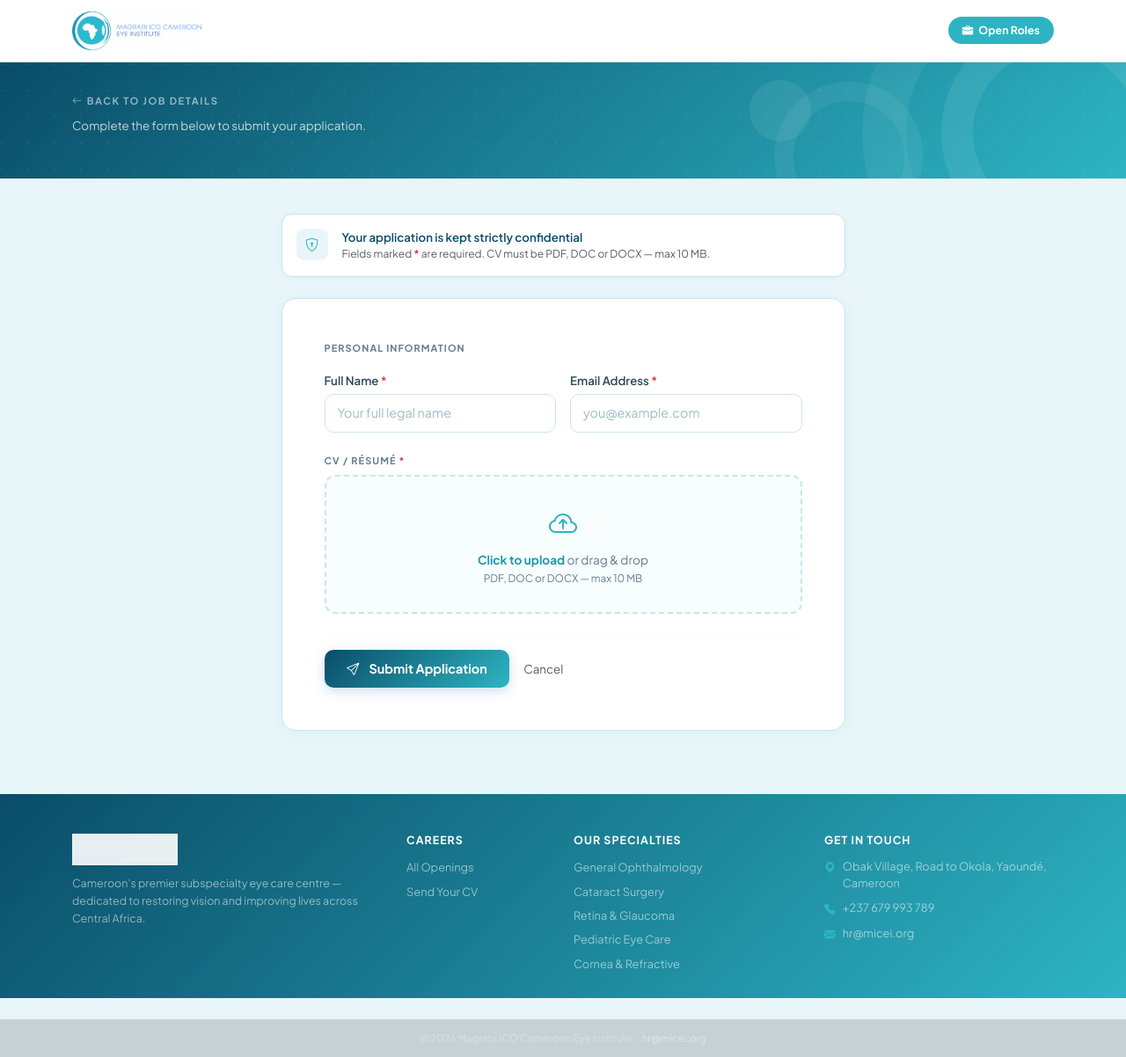
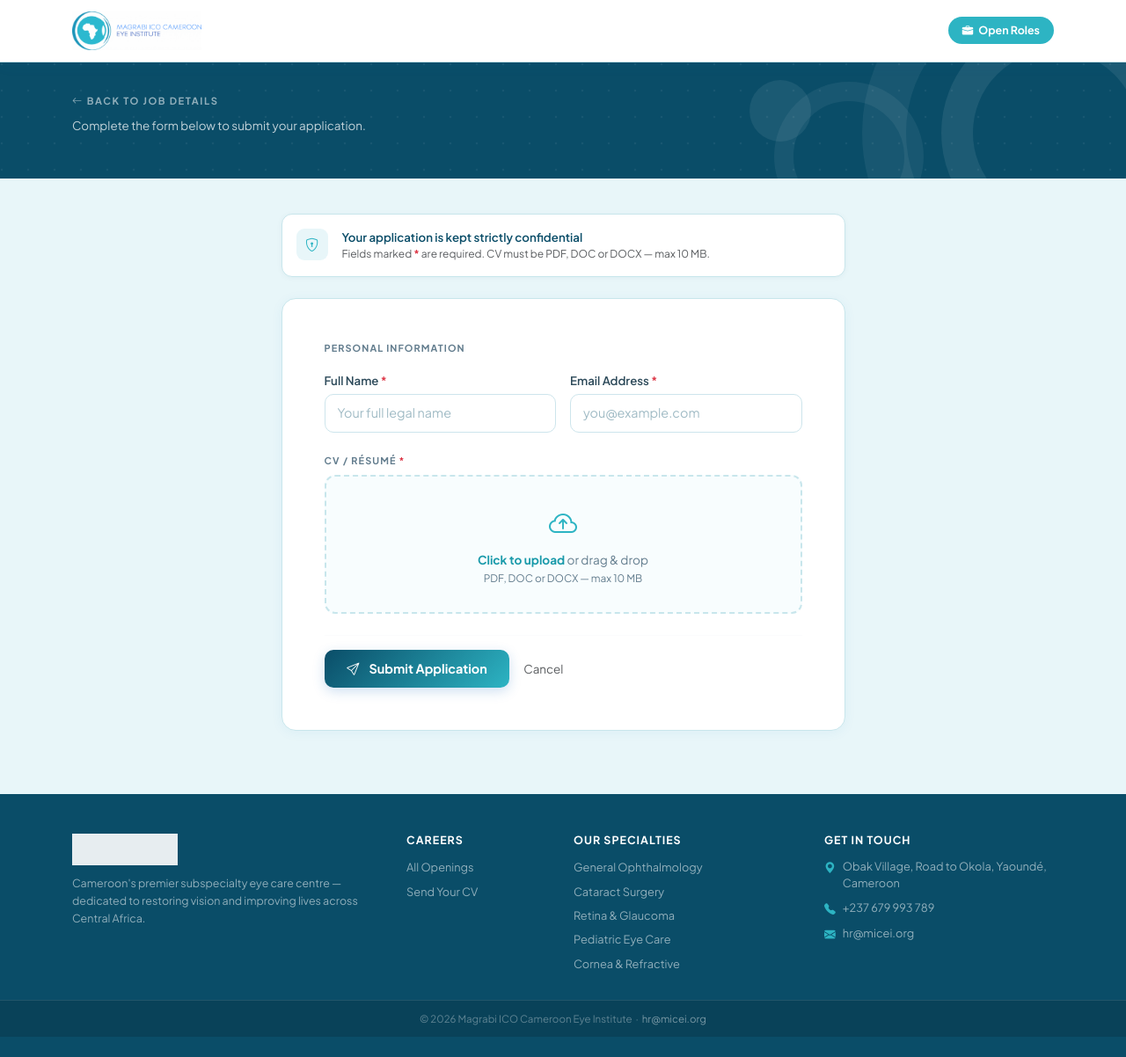
Before and after one commit to 44bryan/Leave-System, a Django app: template recruitment/templates/recruitment/apply.html in a window 1280 px wide. Shown: the whole page at 88% size. Run offline with Django 5.2, Linux system fonts and the light colour scheme; the template is opened without the code that fills it, so the values that code supplies are empty.

Commit message:
Fix public portal: flat #0A4D68 colors everywhere, fix footer white gap
Co-Authored-By: Claude Sonnet 4.6 <noreply@anthropic.com>

```diff
--- a/templates/base_public.html
+++ b/templates/base_public.html
@@ -67,7 +67,7 @@
 
         /* ── Hero ────────────────────────────────────────────────────────── */
         .pub-hero {
-            background: linear-gradient(135deg, var(--blue) 0%, var(--teal) 100%);
+            background: var(--blue);
             padding: 3.2rem 0 3rem;
             position: relative;
             overflow: hidden;
@@ -334,7 +334,7 @@
 
         /* ── CTA banner ──────────────────────────────────────────────────── */
         .cta-banner {
-            background: linear-gradient(135deg, var(--blue) 0%, var(--teal) 100%);
+            background: var(--blue);
             border-radius: 18px; padding: 2.6rem 2rem;
             text-align: center; position: relative; overflow: hidden; margin-top: 3rem;
         }
@@ -346,7 +346,7 @@
 
         /* ── Footer ──────────────────────────────────────────────────────── */
         .pub-footer {
-            background: linear-gradient(135deg, var(--blue), var(--teal));
+            background: var(--blue);
             color: rgba(255,255,255,.7);
             padding: 2.8rem 0 1.4rem;
             font-size: .82rem;
@@ -484,11 +484,11 @@
                 </div>
             </div>
         </div>
-    </div>
-    <div class="pub-footer-bottom">
-        <div class="container">
-            &copy; {% now "Y" %} Magrabi ICO Cameroon Eye Institute &nbsp;&middot;&nbsp;
-            <a href="mailto:hr@micei.org">hr@micei.org</a>
+        <div class="pub-footer-bottom">
+            <div class="container">
+                &copy; {% now "Y" %} Magrabi ICO Cameroon Eye Institute &nbsp;&middot;&nbsp;
+                <a href="mailto:hr@micei.org">hr@micei.org</a>
+            </div>
         </div>
     </div>
 </footer>
```
